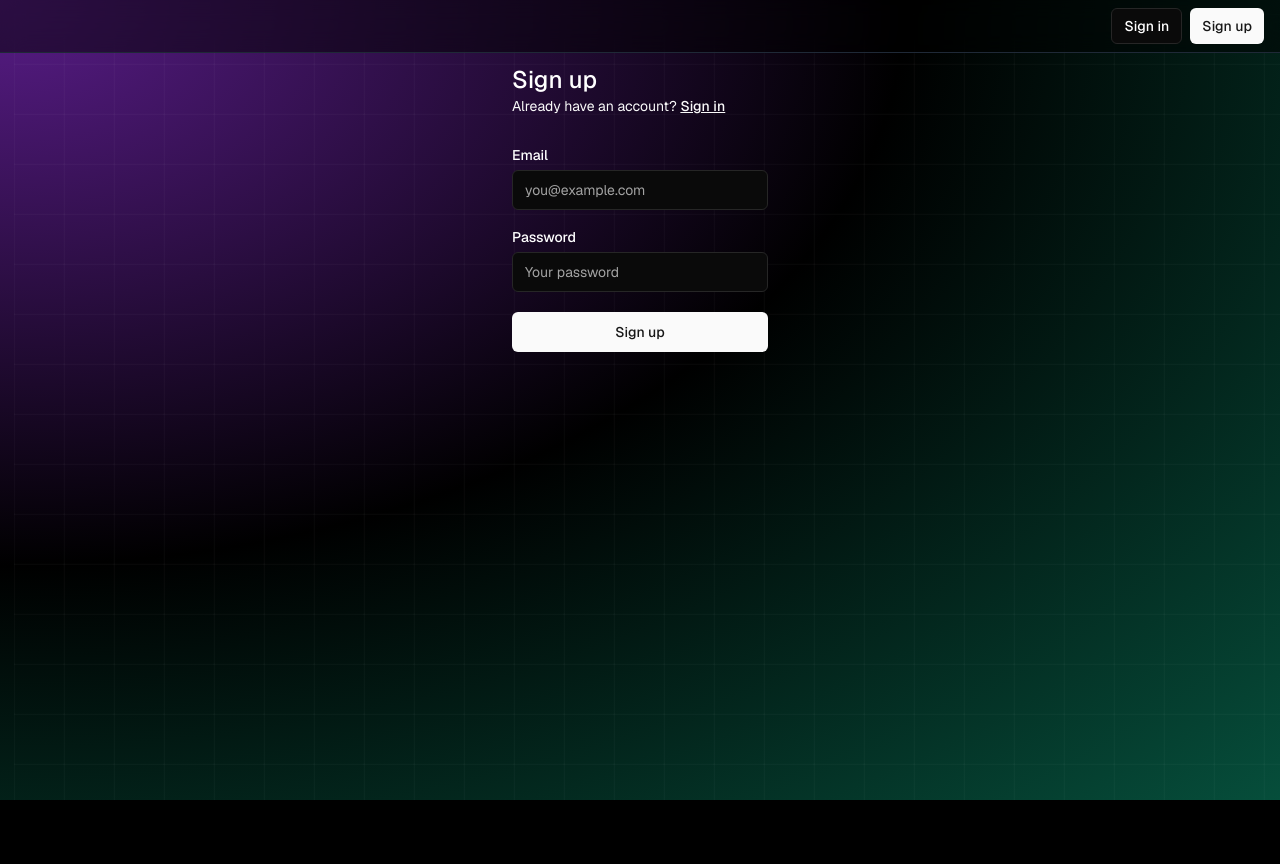
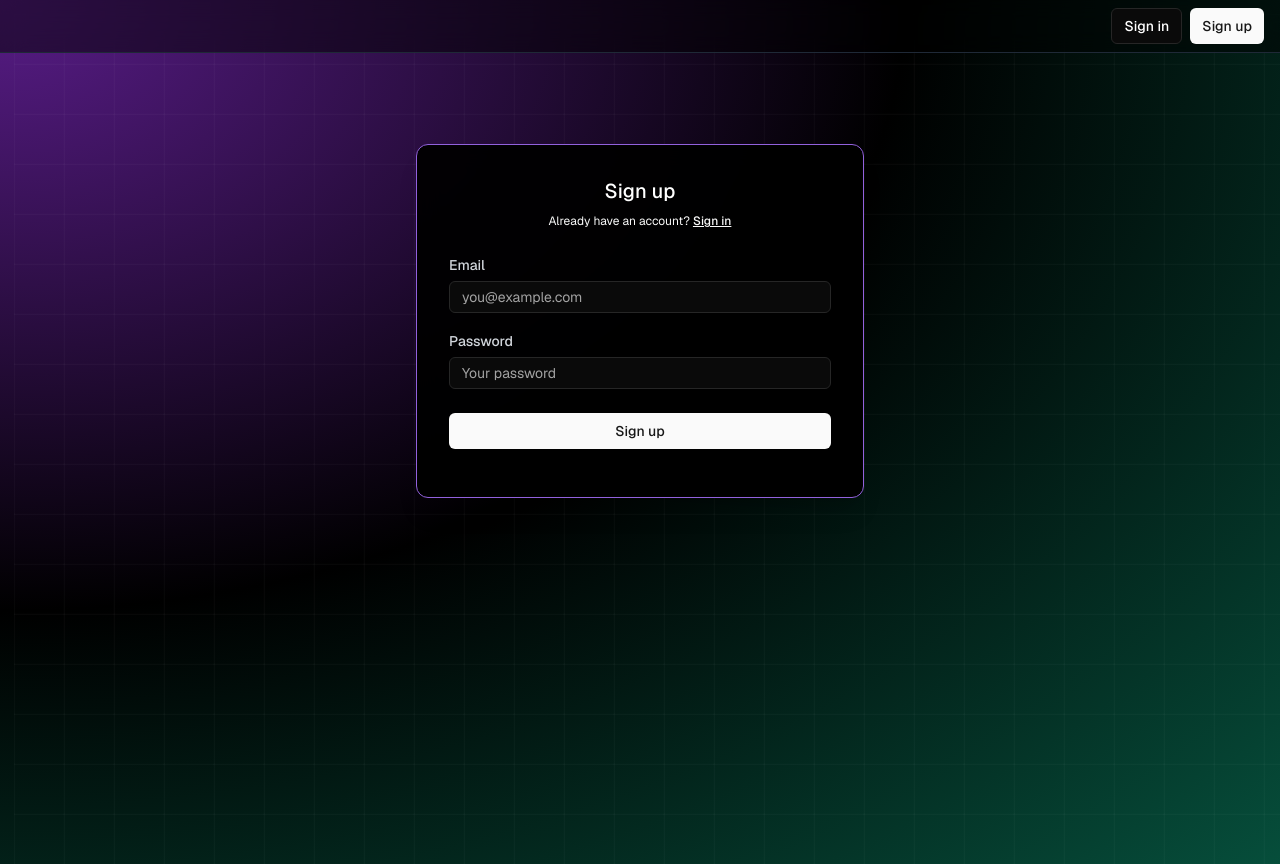
Before and after one commit to PriyeshPandey2000/NoteFlux, a Next.js app: page /sign-up in a window 1280 px wide. Before the commit the page ends 800 px from the top, so only its background shows below. Built offline with nearby package versions, Linux system fonts and the light colour scheme; no server answers.

Commit message:
ui-fixes

```diff
--- a/app/(auth-pages)/layout.tsx
+++ b/app/(auth-pages)/layout.tsx
@@ -4,6 +4,12 @@ export default async function Layout({
   children: React.ReactNode;
 }) {
   return (
-    <div className="max-w-7xl flex flex-col gap-12 items-start">{children}</div>
+    <div className="min-h-screen flex items-start justify-center p-4 pt-20">
+      <div className="w-full max-w-md">
+        <div className="bg-black/95 backdrop-blur-md border border-gray-800/50 rounded-xl p-8 shadow-xl color-changing-border">
+          {children}
+        </div>
+      </div>
+    </div>
   );
 }
--- a/app/(auth-pages)/sign-in/page.tsx
+++ b/app/(auth-pages)/sign-in/page.tsx
@@ -8,19 +8,24 @@ import Link from "next/link";
 export default async function Login(props: { searchParams: Promise<Message> }) {
   const searchParams = await props.searchParams;
   return (
-    <form className="flex-1 flex flex-col min-w-64">
-      <h1 className="text-2xl font-medium">Sign in</h1>
-      <p className="text-sm text-foreground">
+    <form className="flex flex-col w-full">
+      <h1 className="text-xl font-medium text-center mb-2">Sign in</h1>
+      <p className="text-xs text-foreground text-center mb-6">
         Don't have an account?{" "}
         <Link className="text-foreground font-medium underline" href="/sign-up">
           Sign up
         </Link>
       </p>
-      <div className="flex flex-col gap-2 [&>input]:mb-3 mt-8">
-        <Label htmlFor="email">Email</Label>
-        <Input name="email" placeholder="you@example.com" required />
-        <div className="flex justify-between items-center">
-          <Label htmlFor="password">Password</Label>
+      <div className="flex flex-col gap-4">
+        <div>
+          <Label htmlFor="email" className="text-sm text-gray-300">Email</Label>
+          <Input name="email" placeholder="you@example.com" required className="h-8 mt-1" />
+        </div>
+        <div>
+          <Label htmlFor="password" className="text-sm text-gray-300">Password</Label>
+          {/* Forgot Password Link - Commented Out
+          <div className="flex justify-between items-center mb-1">
+            <Label htmlFor="password" className="text-sm text-gray-300">Password</Label>
             <Link
               className="text-xs text-foreground underline"
               href="/forgot-password"
@@ -28,13 +33,16 @@ export default async function Login(props: { searchParams: Promise<Message> }) {
               Forgot Password?
             </Link>
           </div>
+          */}
           <Input
             type="password"
             name="password"
             placeholder="Your password"
             required
+            className="h-8 mt-1"
           />
-        <SubmitButton pendingText="Signing In..." formAction={signInAction}>
+        </div>
+        <SubmitButton pendingText="Signing In..." formAction={signInAction} size="sm" className="mt-2">
           Sign in
         </SubmitButton>
         <FormMessage message={searchParams} />
--- a/app/(auth-pages)/sign-up/page.tsx
+++ b/app/(auth-pages)/sign-up/page.tsx
@@ -12,7 +12,7 @@ export default async function Signup(props: {
   const searchParams = await props.searchParams;
   if ("message" in searchParams) {
     return (
-      <div className="w-full flex-1 flex items-center h-screen sm:max-w-md justify-center gap-2 p-4">
+      <div className="w-full flex items-center justify-center gap-2 p-4">
         <FormMessage message={searchParams} />
       </div>
     );
@@ -20,26 +20,31 @@ export default async function Signup(props: {
 
   return (
     <>
-      <form className="flex flex-col min-w-64 max-w-64 mx-auto">
-        <h1 className="text-2xl font-medium">Sign up</h1>
-        <p className="text-sm text text-foreground">
+      <form className="flex flex-col w-full">
+        <h1 className="text-xl font-medium text-center mb-2">Sign up</h1>
+        <p className="text-xs text text-foreground text-center mb-6">
           Already have an account?{" "}
           <Link className="text-primary font-medium underline" href="/sign-in">
             Sign in
           </Link>
         </p>
-        <div className="flex flex-col gap-2 [&>input]:mb-3 mt-8">
-          <Label htmlFor="email">Email</Label>
-          <Input name="email" placeholder="you@example.com" required />
-          <Label htmlFor="password">Password</Label>
+        <div className="flex flex-col gap-4">
+          <div>
+            <Label htmlFor="email" className="text-sm text-gray-300">Email</Label>
+            <Input name="email" placeholder="you@example.com" required className="h-8 mt-1" />
+          </div>
+          <div>
+            <Label htmlFor="password" className="text-sm text-gray-300">Password</Label>
             <Input
               type="password"
               name="password"
               placeholder="Your password"
               minLength={6}
               required
+              className="h-8 mt-1"
             />
-          <SubmitButton formAction={signUpAction} pendingText="Signing up...">
+          </div>
+          <SubmitButton formAction={signUpAction} pendingText="Signing up..." size="sm" className="mt-2">
             Sign up
           </SubmitButton>
           <FormMessage message={searchParams} />
--- a/components/voice-assistant/voice-chat.tsx
+++ b/components/voice-assistant/voice-chat.tsx
@@ -349,14 +349,14 @@ const VoiceChat = ({ onTranscriptSaved }: VoiceChatProps = {}) => {
   };
 
   return (
-    <div className="fixed inset-x-0 bottom-16 flex justify-center z-50">
-      <div className="floating-container relative min-h-[500px] w-full max-w-2xl">
-        <div className="neo-blur rounded-xl border border-green-500 shadow-xl w-full mx-4 transition-all duration-300 ease-in-out overflow-hidden color-changing-border">
+    <div className="fixed inset-x-0 bottom-4 sm:bottom-16 flex justify-center z-50">
+      <div className="floating-container relative min-h-[400px] sm:min-h-[500px] w-full max-w-sm sm:max-w-2xl">
+        <div className="neo-blur rounded-xl border border-green-500 shadow-xl w-full mx-2 sm:mx-4 transition-all duration-300 ease-in-out overflow-hidden color-changing-border">
           <div className="flex flex-col">
             {/* Header with selectors */}
-            <div className="flex items-center justify-between p-4 border-b border-gray-700/30">
-              <h3 className="text-sm text-bold font-medium text-gray-300">Noteflux</h3>
-              <div className="flex items-center gap-3">
+            <div className="flex items-center justify-between p-3 sm:p-4 border-b border-gray-700/30">
+              <h3 className="text-sm font-medium text-gray-300">Noteflux</h3>
+              <div className="flex items-center gap-2 sm:gap-3">
                 <VoiceAgentSelector
                   selectedAgent={selectedVoiceAgent}
                   onAgentChange={handleVoiceAgentChange}
@@ -369,35 +369,35 @@ const VoiceChat = ({ onTranscriptSaved }: VoiceChatProps = {}) => {
             </div>
 
             {/* Main content area */}
-            <div className="p-6">
+            <div className="p-4 sm:p-6">
               {/* Center mic button and visualization */}
-              <div className="flex flex-col items-center mb-6">
+              <div className="flex flex-col items-center mb-4 sm:mb-6">
                 {/* Mic button with pulsing effect */}
                 <button
                   onClick={toggleListening}
-                  className={`mic-button-pro ${isListening ? 'active' : ''} mb-6`}
+                  className={`mic-button-pro ${isListening ? 'active' : ''} mb-4 sm:mb-6`}
                   aria-label={isListening ? "Stop listening" : "Start listening"}
                   id="voice-mic-button"
                   name="voice-mic-button"
                 >
                   {isListening ? (
-                    <MicOff className="h-6 w-6 text-white" />
+                    <MicOff className="h-5 w-5 sm:h-6 sm:w-6 text-white" />
                   ) : (
-                    <Mic className="h-6 w-6 text-white" />
+                    <Mic className="h-5 w-5 sm:h-6 sm:w-6 text-white" />
                   )}
                 </button>
 
                 {/* Status text */}
-                <div className="text-sm text-gray-400 mb-4">
+                <div className="text-xs sm:text-sm text-gray-400 mb-3 sm:mb-4 text-center px-2">
                   {isListening ? (
-                    <div className="flex items-center">
+                    <div className="flex items-center justify-center">
                       <div className="pulse-ring mr-2"></div>
                       <span>
                         Listening with {selectedVoiceAgent === 'deepgram' ? 'Deepgram Nova 2' : 'WebSpeech'}...
                       </span>
                     </div>
                   ) : isThinking ? (
-                    <div className="flex items-center">
+                    <div className="flex items-center justify-center">
                       <span>Processing your input...</span>
                     </div>
                   ) : (
@@ -409,11 +409,11 @@ const VoiceChat = ({ onTranscriptSaved }: VoiceChatProps = {}) => {
 
                 {/* Audio visualization - only show when listening */}
                 {isListening && (
-                  <div className="audio-visualizer mb-4 flex items-end justify-center h-12 space-x-1">
-                    {[...Array(16)].map((_, i) => (
+                  <div className="audio-visualizer mb-3 sm:mb-4 flex items-end justify-center h-8 sm:h-12 space-x-0.5 sm:space-x-1">
+                    {[...Array(12)].map((_, i) => (
                       <div
                         key={i}
-                        className={`w-1.5 rounded-full audio-bar ${
+                        className={`w-1 sm:w-1.5 rounded-full audio-bar ${
                           isIntelligentMode
                             ? 'bg-purple-500/70'
                             : selectedVoiceAgent === 'deepgram'
@@ -422,7 +422,7 @@ const VoiceChat = ({ onTranscriptSaved }: VoiceChatProps = {}) => {
                         }`}
                         style={{
                           animationDelay: `${i * 0.05}s`,
-                          height: `${Math.random() * 30 + 3}px`
+                          height: `${Math.random() * 20 + 3}px`
                         }}
                       ></div>
                     ))}
--- a/components/voice-assistant/voice-transcript.tsx
+++ b/components/voice-assistant/voice-transcript.tsx
@@ -170,7 +170,7 @@ const VoiceTranscript = ({
                 <div className="flex items-center gap-2">
                   <div className="w-2 h-2 bg-purple-400 rounded-full"></div>
                   <h4 className="text-xs font-medium text-purple-400 uppercase tracking-wide">
-                    Corrected
+                    Processed
                   </h4>
                   {transcriptState.isProcessing && (
                     <Clock className="w-3 h-3 animate-spin text-purple-400 ml-2" />
@@ -180,7 +180,7 @@ const VoiceTranscript = ({
                   <button
                     onClick={() => {
                       navigator.clipboard.writeText(transcriptState.processedTranscript);
-                      toast.success('Corrected transcript copied to clipboard!');
+                      toast.success('Transcript copied to clipboard!');
                     }}
                     className="flex items-center gap-1 text-xs text-purple-400 hover:text-purple-300 transition-colors"
                   >
```
Lines whose indentation alone changed are shown as unchanged.
